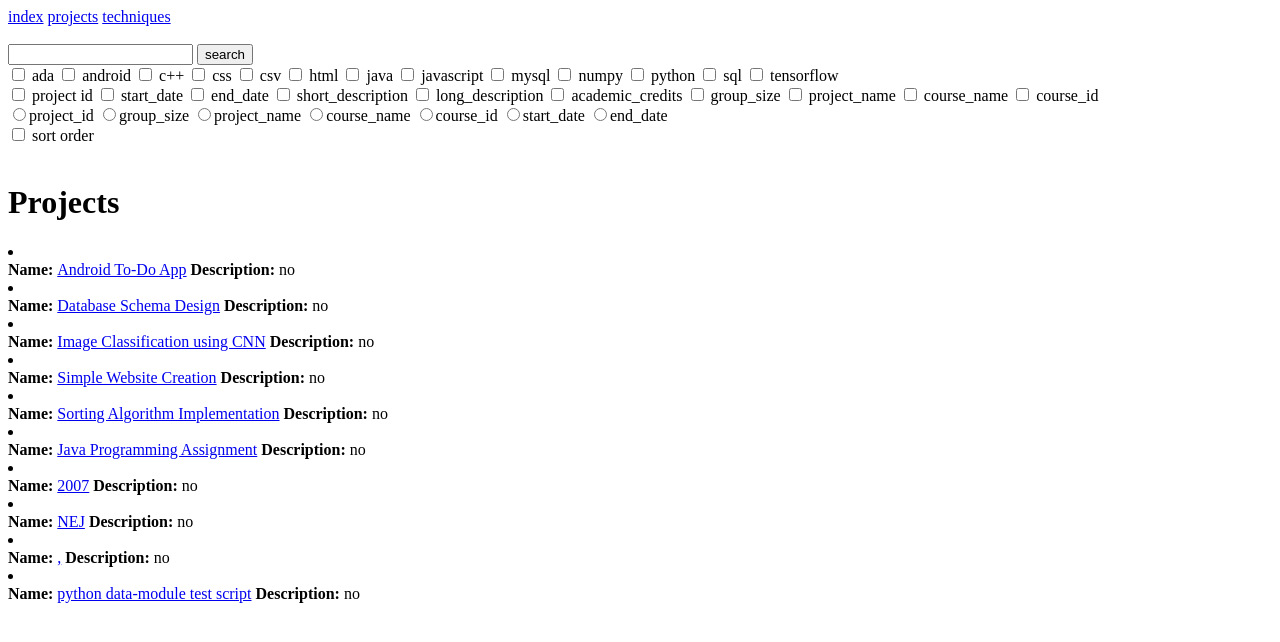
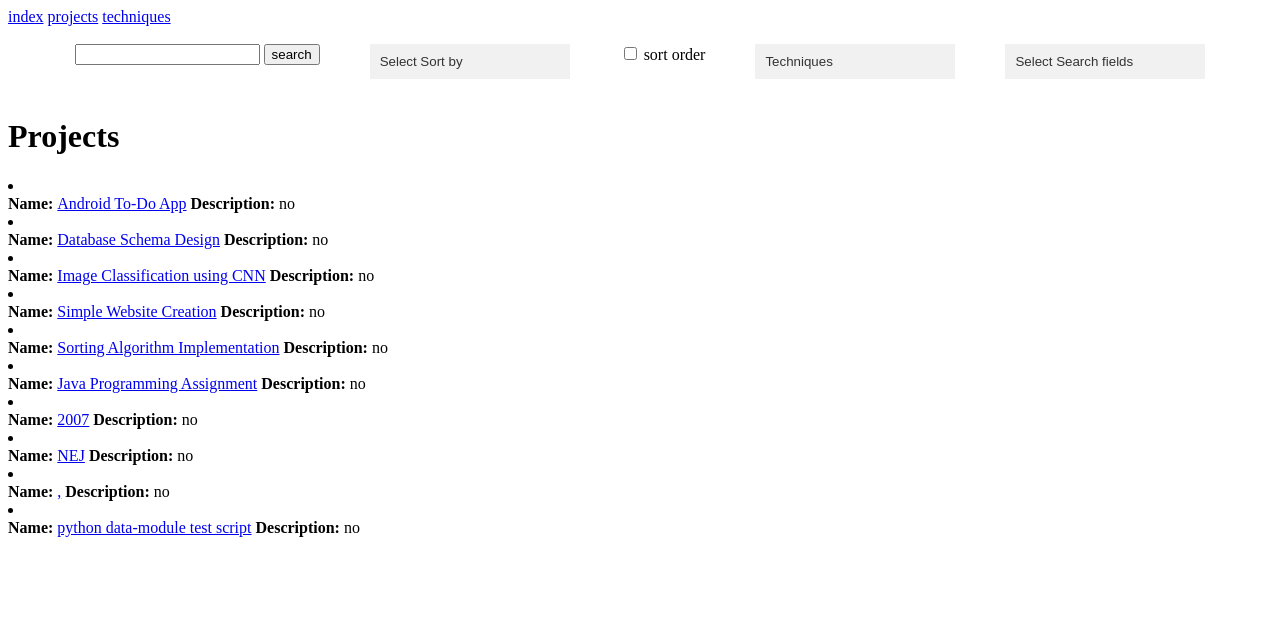
Before and after one commit to DarkDino77/TDP003, a Flask app: page /projects in a window 1280 px wide. Shown: the top 642 px of the page. Run offline with Flask 3, Linux system fonts and the light colour scheme.

Commit message:
Har gjort search dropdowns där dom ska vara, samt har gjort att sök intällningar spara mellan sökningar

```diff
--- a/Presentationlager/app.py
+++ b/Presentationlager/app.py
@@ -2,7 +2,7 @@ from flask import Flask, render_template, request, redirect, url_for
 import data
 
 app = Flask(__name__)
-
+app.static_folder = 'static'
 
 @app.route("/")
 def index():
@@ -32,7 +32,7 @@ def projects():
     data_base = data.load("data.json")
     techniques_used = data.get_techniques(data_base)
     data_base = data.search(data_base, sort_by=sort_by, sort_order=sort_order, techniques=techniques, search=search, search_fields=search_fields)
-    return render_template("projects.html", data_base = data_base, techniques_used=techniques_used)
+    return render_template("projects.html", data_base = data_base, techniques_used=techniques_used , sort_by_search=sort_by, sort_order_search=sort_order, techniques_search=techniques, search_search=search, search_fields_search=search_fields)
 
 @app.route("/techniques")
 def techniques():
--- /dev/null
+++ b/Presentationlager/static/styles.css
@@ -0,0 +1,101 @@
+body{
+  display: flex;
+  flex-direction: column;
+
+
+}
+/* Here begins the non grid dropdowns*/
+/* Style for the dropdown container */
+ .dropdown-container {
+    position: relative;
+    display: inline-block;
+  }
+
+  /* Style for the dropdown button */
+  .dropdown-button {
+    background-color: #f1f1f1;
+    border: none;
+    color: #333;
+    padding: 10px;
+    text-align: left;
+    width: 200px;
+    cursor: pointer;
+  }
+
+  /* Style for the dropdown content */
+  .dropdown-content {
+    display: none;
+    position: absolute;
+    background-color: #f9f9f9;
+    min-width: 200px;
+    box-shadow: 0px 8px 16px 0px rgba(0,0,0,0.2);
+    z-index: 1;
+  }
+
+  /* Style for the checkboxes and labels within the dropdown content */
+  .dropdown-content label {
+    display: block;
+    margin: 5px;
+  }
+
+  /* Show the dropdown content when the button is hovered */
+  .dropdown-container:hover .dropdown-content {
+    display: block;
+  }
+
+/*Here there is checkbox that appers as grids(many of these can be made as one)*/
+  .dropdown-container-grid {
+    position: relative;
+    display: inline-block;
+  }
+
+  /* Style for the dropdown button */
+  .dropdown-button-grid {
+    background-color: #f1f1f1;
+    border: none;
+    color: #333;
+    padding: 10px;
+    text-align: left;
+    width: 200px;
+    cursor: pointer;
+  }
+
+  /* Style for the dropdown content */
+  .dropdown-content-grid {
+    display: none;
+    position: absolute;
+    background-color: #f9f9f9;
+    min-width: 200px;
+    box-shadow: 0px 8px 16px 0px rgba(0,0,0,0.2);
+    z-index: 1;
+  }
+
+  /* Style for the checkboxes and labels within the dropdown content */
+  .checkbox-grid label {
+    display: flex;
+    align-items: center;
+    margin: 5px;
+  }
+
+  /* Style the grid layout for checkboxes */
+  .checkbox-grid {
+    display: grid;
+    grid-template-columns: repeat(7, 1fr); /* Adjust the number of columns as needed */
+    grid-gap: 5px;
+    padding: 10px;
+  }
+
+  /* Show the dropdown content when the button is hovered */
+  .dropdown-container-grid:hover .dropdown-content-grid {
+    display: block;
+  }
+   /* Style for the checkboxes */
+  .dropdown-content-grid input[type="checkbox"] {
+    margin-right: 5px;
+  }
+  .search-terms{
+    display: flex;
+    flex-direction: row;
+    justify-content: center;
+    gap: 50px;
+  }
--- a/Presentationlager/templates/base.html
+++ b/Presentationlager/templates/base.html
@@ -1,9 +1,11 @@
 <!DOCTYPE html>
 <html lang="en">
+
 <head>
     <meta charset="UTF-8">
     <meta name="viewport" content="width=device-width, initial-scale=1.0">
     <title>{% block title %}{% endblock %} </title>
+    <link rel="stylesheet" type="text/css" href="{{ url_for('static', filename='styles.css') }}">
 </head>
 <body>
     {% block body %}
--- a/Presentationlager/templates/projects.html
+++ b/Presentationlager/templates/projects.html
@@ -11,65 +11,70 @@ Projects
 </div>
 <br>
 <div id="Main">
-  <div>
-    <form action="{{ url_for('add') }}" method="POST">
+
+    <form action="{{ url_for('add') }}" method="POST" class="search-terms">
       <div class="search">
           <input name="search", id="search">
           <input type="submit" value="search">
       </div>
+      <div class="sort_by">
+        <div class="dropdown-container">
+          <button class="dropdown-button">Select Sort by</button>
+          <div class="dropdown-content">
+            <label><input type="radio" value="project_id" name="sort_by" {{"checked" if sort_by_search == "project_id"}}> Project ID</label>
+            <label><input type="radio" value="start_date" name="sort_by" {{"checked" if sort_by_search == "start_date"}}> Start Date</label>
+            <label><input type="radio" value="end_date" name="sort_by" {{"checked" if sort_by_search == "end_date"}}> End Date</label>
+            <label><input type="radio" value="academic_credits" name="sort_by" {{"checked" if sort_by_search == "academic_credits"}}> Academic Credits</label>
+            <label><input type="radio" value="group_size" name="sort_by" {{"checked" if sort_by_search == "group_size"}}> Group Size</label>
+            <label><input type="radio" value="project_name" name="sort_by" {{"checked" if sort_by_search == "project_name"}}> Project Name</label>
+            <label><input type="radio" value="course_name" name="sort_by" {{"checked" if sort_by_search == "course_name"}}> Course Name</label>
+            <label><input type="radio" value="course_id" name="sort_by" {{"checked" if sort_by_search == "course_id"}}> Course ID</label>
+          </div>
+        </div>
+      </div>
+      <div class="sort_order">
+        <input type="checkbox" id="sort_order" name="sort_order" value="asc" {{"checked" if sort_order_search == "asc"}}>
+        <label for="sort_order">sort order</label>
+      </div>
       <div class="techniques_used">
+
+        <div class="dropdown-container-grid">
+         <button class="dropdown-button-grid">Techniques</button>
+          <div class="dropdown-content-grid">
+            <div class="checkbox-grid">
           {% for technique in techniques_used %}
-              <input type="checkbox" id="{{technique}}" name="technique_box" value="{{technique}}">
-              <label for="{{technique}}">{{technique}}</label>
+              <label><input type="checkbox" id="{{technique}}" name="technique_box" value="{{technique}}" class="techniques_used_checkbox" {% if techniques_search %} {{"checked"  if technique in techniques_search}} {% endif %}>{{technique}}</label>
           {% endfor %}
+         </div>
+        </div>
+      </div>
       </div>
       <div class="search_fields">
-            <input type="checkbox" id="project_id" name="search_fields" value="project_id">
-            <label for="project_id">project id</label>
 
-            <input type="checkbox" id="start_date" name="search_fields" value="start_date">
-            <label for="start_date">start_date</label>
-            <input type="checkbox" id="end_date" name="search_fields" value="end_date">
-            <label for="end_date">end_date</label>
+        <div class="dropdown-container">
+          <button class="dropdown-button">Select Search fields </button>
+          <div class="dropdown-content">
+            <label><input type="checkbox" value="project_id" name="search_fields" {% if search_fields_search %} {{"checked"  if "project_id" in search_fields_search}} {% endif %}> Project ID</label>
+            <label><input type="checkbox" value="start_date" name="search_fields" {% if search_fields_search %} {{"checked"  if "start_date" in search_fields_search}} {% endif %}> Start Date</label>
+            <label><input type="checkbox" value="end_date" name="search_fields" {% if search_fields_search %} {{"checked"  if "end_date" in search_fields_search}} {% endif %}> End Date</label>
+            <label><input type="checkbox" value="short_description" name="search_fields" {% if search_fields_search %} {{"checked"  if "short_description" in search_fields_search}} {% endif %}> Short Description</label>
+            <label><input type="checkbox" value="long_description" name="search_fields" {% if search_fields_search %} {{"checked"  if "long_description" in search_fields_search}} {% endif %}> Long Description</label>
+            <label><input type="checkbox" value="academic_credits" name="search_fields" {% if search_fields_search %} {{"checked"  if "academic_credits" in search_fields_search}} {% endif %}> Academic Credits</label>
+            <label><input type="checkbox" value="group_size" name="search_fields" {% if search_fields_search %} {{"checked"  if "group_size" in search_fields_search}} {% endif %}> Group Size</label>
+            <label><input type="checkbox" value="project_name" name="search_fields" {% if search_fields_search %} {{"checked"  if "project_name" in search_fields_search}} {% endif %}> Project Name</label>
+            <label><input type="checkbox" value="course_name" name="search_fields" {% if search_fields_search %} {{"checked"  if "course_name" in search_fields_search}} {% endif %}> Course Name</label>
+            <label><input type="checkbox" value="course_id" name="search_fields" {% if search_fields_search %} {{"checked"  if "course_id" in search_fields_search}} {% endif %}> Course ID</label>
+          </div>
+        </div>
 
-            <input type="checkbox" id="short_description" name="search_fields" value="short_description">
-            <label for="short_description">short_description</label>
-            <input type="checkbox" id="long_description" name="search_fields" value="long_description">
-            <label for="long_description">long_description</label>
+      </div>
+
+    </form>
 
 
-            <input type="checkbox" id="academic_credits" name="search_fields" value="academic_credits">
-            <label for="academic_credits">academic_credits</label>
-            <input type="checkbox" id="group_size" name="search_fields" value="group_size">
-            <label for="group_size">group_size</label>
 
-            <input type="checkbox" id="project_name" name="search_fields" value="project_name">
-            <label for="project_name">project_name</label>
-            <input type="checkbox" id="course_name" name="search_fields" value="course_name">
-            <label for="course_name">course_name</label>
-            <input type="checkbox" id="course_id" name="search_fields" value="course_id">
-            <label for="course_id">course_id</label>
 
-      </div>
-      <div class="sort_by">
-            <input type="radio" id="project_id_radio" name="sort_by" value="project_id">project_id </input>
-            <input type="radio" id="group_size_radio" name="sort_by" value="group_size">group_size</input>
 
-            <input type="radio" id="project_name_radio" name="sort_by" value="project_name">project_name</input>
-            <input type="radio" id="course_name_radio" name="sort_by" value="course_name">course_name</input>
-            <input type="radio" id="course_id_radio" name="sort_by" value="course_id">course_id</input>
-
-            <input type="radio" id="start_date_radio" name="sort_by" value="start_date">start_date</input>
-            <input type="radio" id="end_date_radio" name="sort_by" value="end_date">end_date</input>
-
-      </div>
-      <div class="sort_order">
-        <input type="checkbox" id="sort_order" name="sort_order" value="asc">
-        <label for="sort_order">sort order</label>
-      </div>
-    </div>
-    </form>
-  </div>
   <div>
     <br>
     <H1>Projects</H1>
@@ -86,6 +91,7 @@ Projects
 
 
 
+
 <div id="Fotter">
 
 </div>
```
